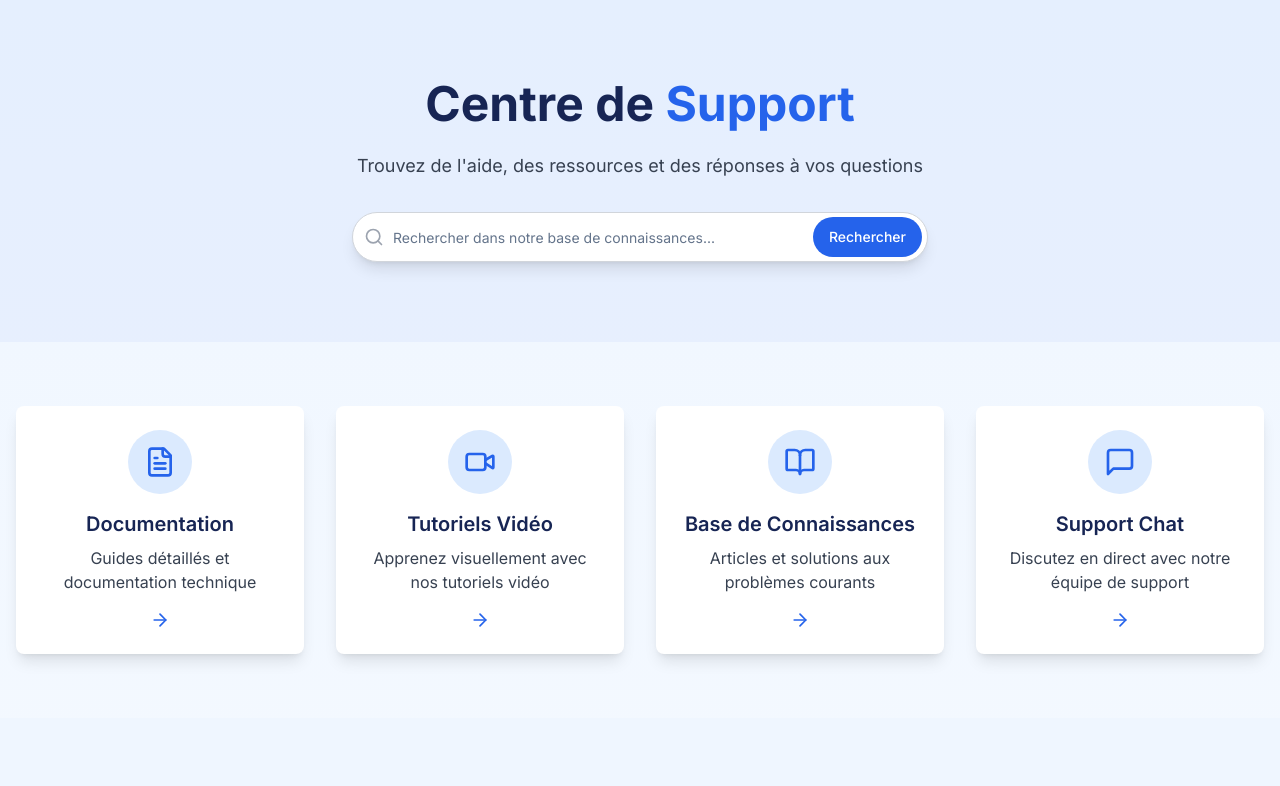
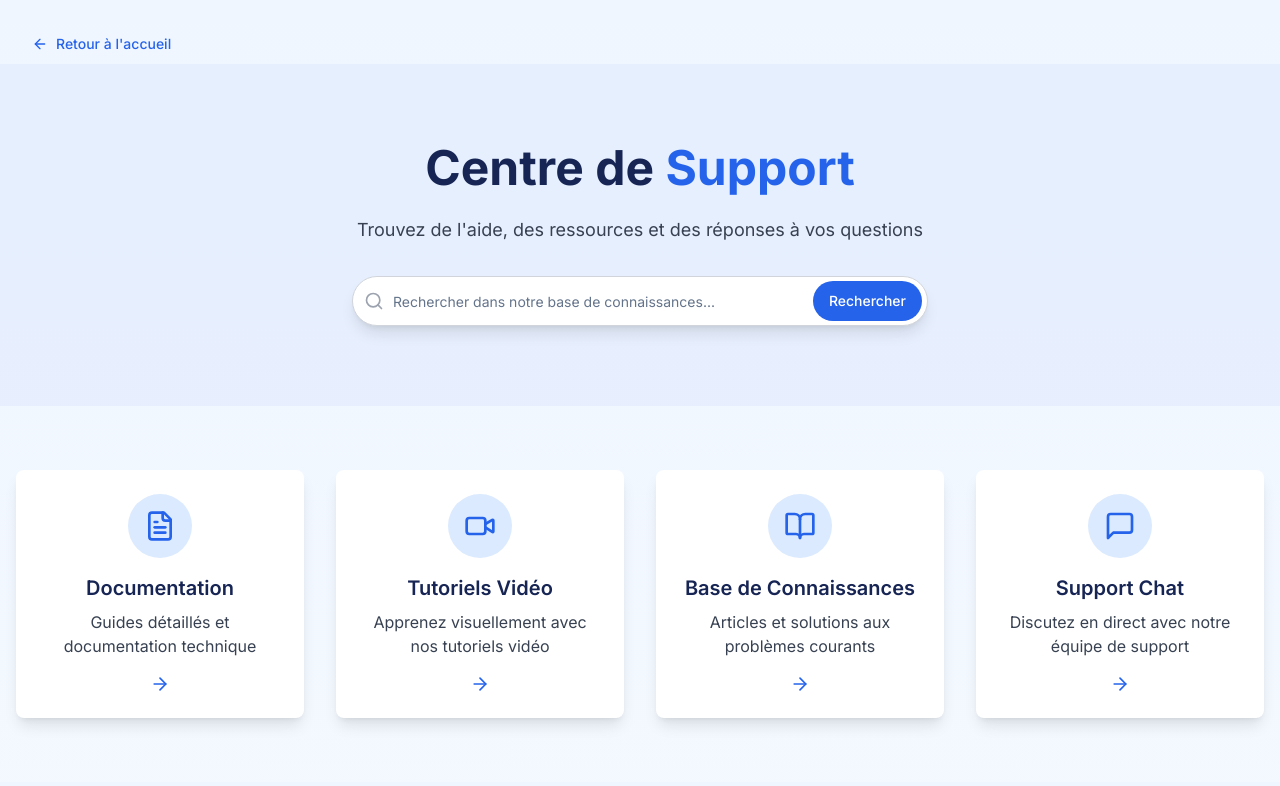
Before and after one commit to adoumouangnamouemmanuel/Chad-education-system, a Next.js app: page /support in a window 1280 px wide. Shown: the top 786 px of the page. Built offline with nearby package versions, Linux system fonts and the light colour scheme.

Commit message:
improved support page by adding back to home icon

```diff
--- a/app/support/page.tsx
+++ b/app/support/page.tsx
@@ -18,6 +18,7 @@ import {
   ChevronRight,
   ArrowRight,
   CheckCircle,
+  ArrowLeft,
 } from "lucide-react";
 
 export default function SupportPage() {
@@ -102,6 +103,26 @@ export default function SupportPage() {
 
   return (
     <div className="min-h-screen bg-gradient-to-b from-blue-50 to-white dark:from-gray-900 dark:to-gray-950">
+      {/* Home Button */}
+      <div className="container mx-auto px-4 pt-6">
+        <motion.div
+          whileHover={{ x: -5 }}
+          whileTap={{ scale: 0.95 }}
+          className="inline-block"
+        >
+          <Link href="/">
+            <Button
+              variant="ghost"
+              className="flex items-center gap-2 text-blue-600 hover:text-blue-800 hover:bg-blue-50"
+            >
+              <ArrowLeft className="h-4 w-4" />
+              Retour à l'accueil
+            </Button>
+          </Link>
+        </motion.div>
+      </div>
+
+      {/* Rest of the page content */}
       {/* Hero Section */}
       <section className="py-20 relative overflow-hidden">
         <div className="absolute inset-0 bg-blue-600 opacity-5 dark:opacity-10 z-0"></div>
```
